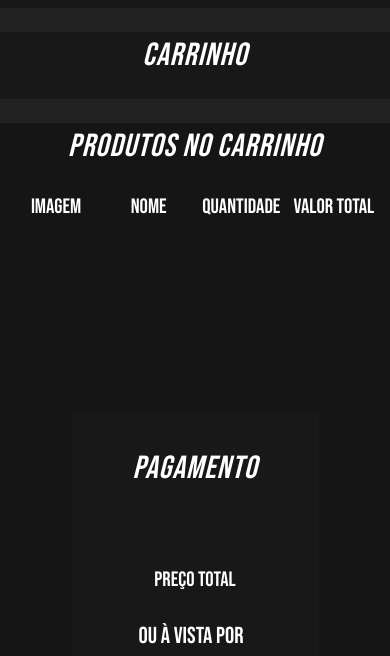
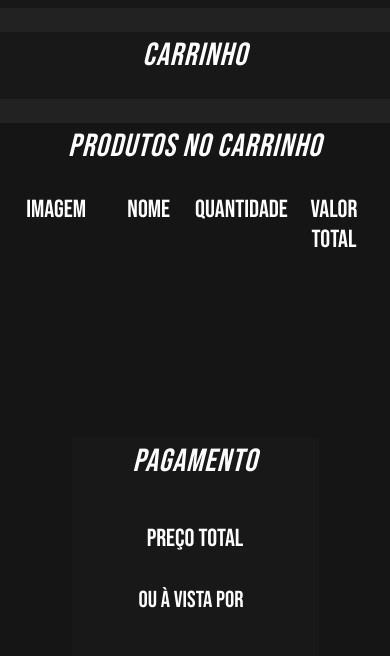
Before and after one commit to ismaelsilvat/E-commerceProject, a website: page carrinho.html in a window 390 px wide. Shown: the part 178-834 px from the top of the page. Drawn offline with nearby package versions, Linux system fonts and the light colour scheme.

Commit message:
Update carrinho.html

```diff
--- a/carrinho.html
+++ b/carrinho.html
@@ -157,18 +157,18 @@
             <div class="prod col-12 col-md-8 d-flex flex-column border-5 border-end" style="border-color: #8a48fa !important">
                 <div class="row" style="padding-right: var(--bs-gutter-x,.75rem); padding-left: var(--bs-gutter-x,.75rem);">
                     <h1 class="title text-white mb-4">Produtos no carrinho</h1>
-                    <div class="col-3"><h2 class="categorias text-center text-white">Imagem</h2></div>
-                    <div class="col-3"><h2 class="categorias text-center text-white">Nome</h2></div>
-                    <div class="col-3"><h2 class="categorias text-center text-white">Quantidade</h2></div>
-                    <div class="col-3"><h2 class="categorias text-center text-white">Valor total</h2></div>
+                    <div class="col-3"><h2 class="categoriass text-center text-white">Imagem</h2></div>
+                    <div class="col-3"><h2 class="categoriass text-center text-white">Nome</h2></div>
+                    <div class="col-3"><h2 class="categoriass text-center text-white">Quantidade</h2></div>
+                    <div class="col-3"><h2 class="categoriass text-center text-white">Valor total</h2></div>
                 </div>
 
                 <div class="container-fluid" id="container-prodsss" style="background-color: transparent;"></div>
             </div>
-            <div class="prod col-8 col-md-4 d-flex flex-column justify-content-center h-75" style="background-color: #181818;">
-                <h1 class="title text-white mb-4 p-2 h-25">Pagamento</h1>
+            <div class="prod col-8 col-md-4 d-flex flex-column h-75" style="background-color: #181818;">
+                <h1 class="title text-white p-2 h-25">Pagamento</h1>
                 <div class="row justify-content-center h-50">
-                    <div class="row"><h2 class="categorias text-center text-white f2-3">Preço total</h2>
+                    <div class="row"><h2 class="categoriass text-center text-white f2-3">Preço total</h2>
                         <span class="text-center fs-4" id="precoTotal" style="color: #8a48fa"></span>
                         <span class="d-flex text-white text-center justify-content-center align-items-center w-100 fs-3">Ou à vista por  <p class="p-1 mt-auto mb-auto fs-3" style="color: #8a48fa" id="aVista"></p></span>
                     </div>
```
